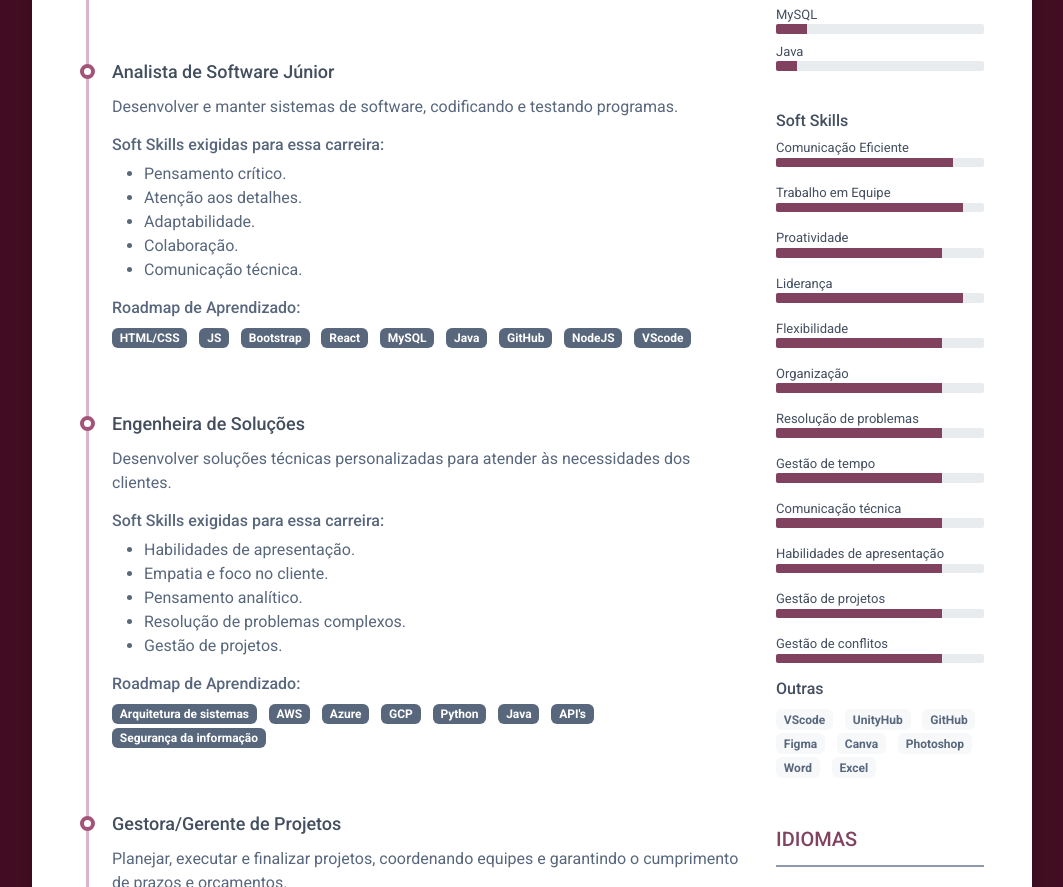
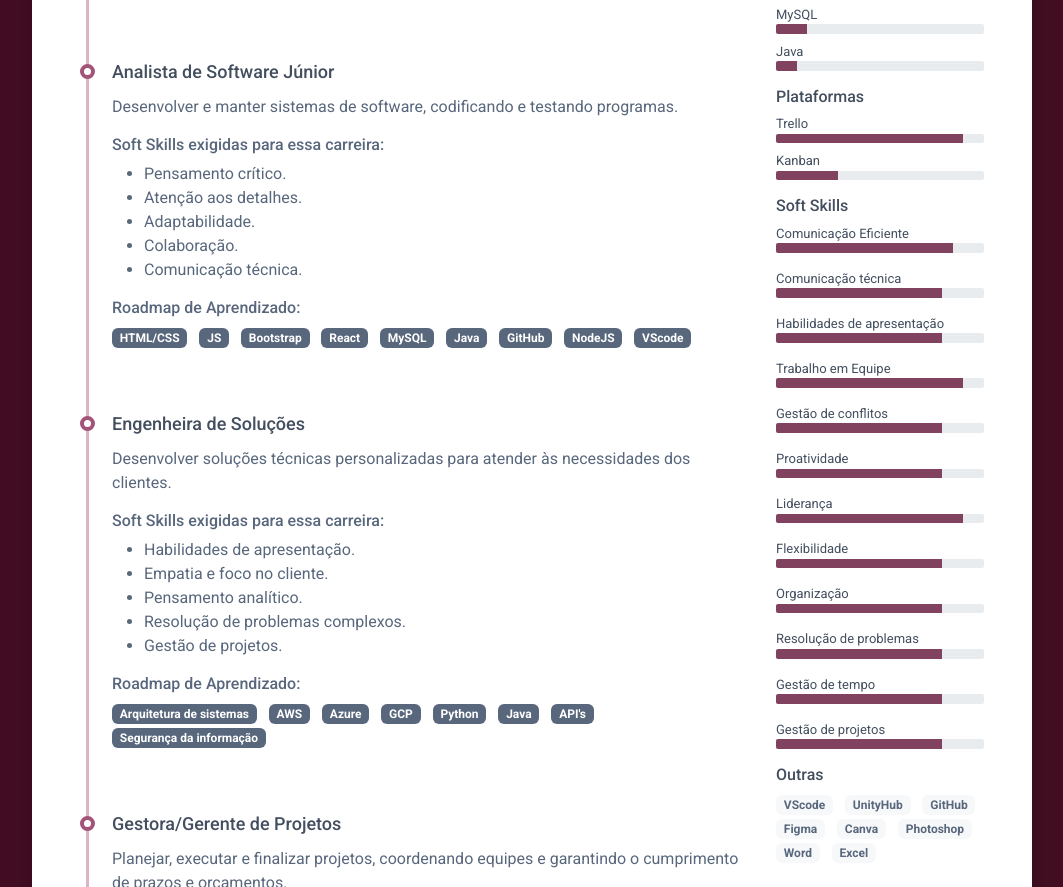
Before and after one commit to LuizaRamalho/Mapa_de_Carreira, a plain HTML site: page index.html in a window 1280 px wide. Shown: the part 1139-2026 px from the top of the page, without its empty margins (108-1171 px from the left). Drawn offline with Linux system fonts and the light colour scheme.

Commit message:
Mapa de Carreira
Finalizado 08/12/2024

```diff
--- a/index.html
+++ b/index.html
@@ -343,7 +343,7 @@
 											<div class="resume-skill-name">React</div>
 											<div class="progress resume-progress">
 												<div class="progress-bar theme-progress-bar-dark" role="progressbar"
-													style="width: 30%" aria-valuenow="25" aria-valuemin="0"
+													style="width: 50%" aria-valuenow="25" aria-valuemin="0"
 													aria-valuemax="100"></div>
 											</div>
 										</li>
@@ -396,7 +396,28 @@
 										</li>
 									</ul>
 								</div>
-								<br>
+
+								<div class="resume-skill-item">
+									<h4 class="resume-skills-cat font-weight-bold">Plataformas</h4>
+									<ul class="list-unstyled">
+										<li class="mb-2">
+											<div class="resume-skill-name">Trello</div>
+											<div class="progress resume-progress">
+												<div class="progress-bar theme-progress-bar-dark" role="progressbar"
+													style="width: 90%" aria-valuenow="25" aria-valuemin="0"
+													aria-valuemax="100"></div>
+											</div>
+										</li>
+										<li class="mb-2">
+											<div class="resume-skill-name">Kanban</div>
+											<div class="progress resume-progress">
+												<div class="progress-bar theme-progress-bar-dark" role="progressbar"
+													style="width: 30%" aria-valuenow="25" aria-valuemin="0"
+													aria-valuemax="100"></div>
+											</div>
+										</li>
+									</ul>
+								</div>
 								<div class="resume-skill-item">
 									<h4 class="resume-skills-cat font-weight-bold">Soft Skills</h4>
 									<ul class="list-unstyled">
@@ -413,10 +434,46 @@
 								<div class="resume-skill-item">
 									<ul class="list-unstyled">
 										<li class="mb-2">
+											<div class="resume-skill-name">Comunicação técnica</div>
+											<div class="progress resume-progress">
+												<div class="progress-bar theme-progress-bar-dark" role="progressbar"
+													style="width: 80%" aria-valuenow="25" aria-valuemin="0"
+													aria-valuemax="100"></div>
+											</div>
+										</li>
+									</ul>
+								</div>
+								<div class="resume-skill-item">
+									<ul class="list-unstyled">
+										<li class="mb-2">
+											<div class="resume-skill-name">Habilidades de apresentação</div>
+											<div class="progress resume-progress">
+												<div class="progress-bar theme-progress-bar-dark" role="progressbar"
+													style="width: 80%" aria-valuenow="25" aria-valuemin="0"
+													aria-valuemax="100"></div>
+											</div>
+										</li>
+									</ul>
+								</div>
+								<div class="resume-skill-item">
+									<ul class="list-unstyled">
+										<li class="mb-2">
 											<div class="resume-skill-name">Trabalho em Equipe</div>
 											<div class="progress resume-progress">
 												<div class="progress-bar theme-progress-bar-dark" role="progressbar"
 													style="width: 90%" aria-valuenow="25" aria-valuemin="0"
+													aria-valuemax="100"></div>
+											</div>
+										</li>
+									</ul>
+								</div>
+								<div class="resume-skill-item">
+									<ul class="list-unstyled">
+										<li class="mb-2">
+											<div class="resume-skill-name">Gestão de conflitos</div>
+											<div class="progress resume-progress">
+												<div class="progress-bar theme-progress-bar-dark" role="progressbar"
+													style="width: 80%" aria-valuenow="25" aria-valuemin="0"
 													aria-valuemax="100"></div>
 											</div>
 										</li>
@@ -494,30 +551,7 @@
 										</li>
 									</ul>
 								</div>
-								<div class="resume-skill-item">
-									<ul class="list-unstyled">
-										<li class="mb-2">
-											<div class="resume-skill-name">Comunicação técnica</div>
-											<div class="progress resume-progress">
-												<div class="progress-bar theme-progress-bar-dark" role="progressbar"
-													style="width: 80%" aria-valuenow="25" aria-valuemin="0"
-													aria-valuemax="100"></div>
-											</div>
-										</li>
-									</ul>
-								</div>
-								<div class="resume-skill-item">
-									<ul class="list-unstyled">
-										<li class="mb-2">
-											<div class="resume-skill-name">Habilidades de apresentação</div>
-											<div class="progress resume-progress">
-												<div class="progress-bar theme-progress-bar-dark" role="progressbar"
-													style="width: 80%" aria-valuenow="25" aria-valuemin="0"
-													aria-valuemax="100"></div>
-											</div>
-										</li>
-									</ul>
-								</div>
+
 								<div class="resume-skill-item">
 									<ul class="list-unstyled">
 										<li class="mb-2">
@@ -530,18 +564,7 @@
 										</li>
 									</ul>
 								</div>
-								<div class="resume-skill-item">
-									<ul class="list-unstyled">
-										<li class="mb-2">
-											<div class="resume-skill-name">Gestão de conflitos</div>
-											<div class="progress resume-progress">
-												<div class="progress-bar theme-progress-bar-dark" role="progressbar"
-													style="width: 80%" aria-valuenow="25" aria-valuemin="0"
-													aria-valuemax="100"></div>
-											</div>
-										</li>
-									</ul>
-								</div>
+
 
 								<div class="resume-skill-item">
 									<h4 class="resume-skills-cat font-weight-bold">Outras</h4>
```
